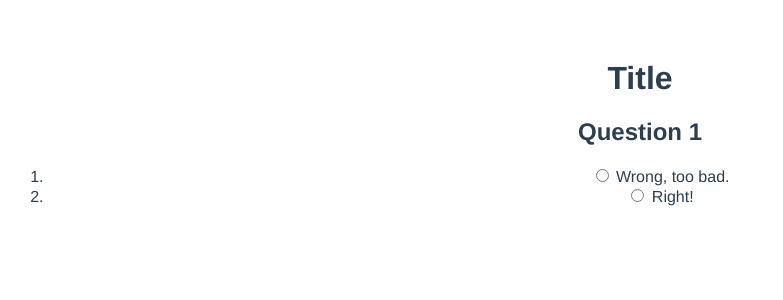
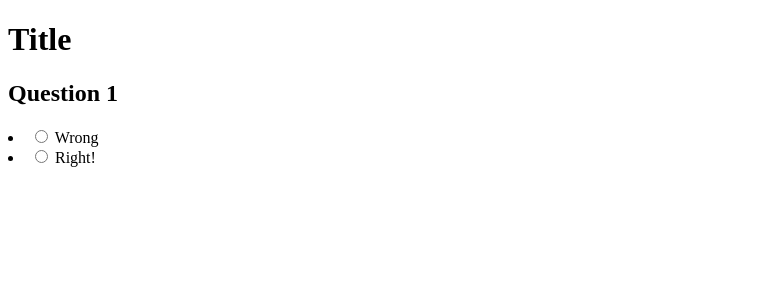
Before and after one commit to LariWa/ResearchProject-PerceptionOfFeedback, a Vue app in the folder hello-world/: page / in a window 1280 px wide. Shown: the top 300 px of the page, without its empty margins (0-783 px from the left). Built offline with nearby package versions, Linux system fonts and the light colour scheme.

Commit message:
added visual and audio feedback

```diff
--- a/hello-world/src/App.vue
+++ b/hello-world/src/App.vue
@@ -1,26 +1,14 @@
 <template>
   <Mainpage />
-
 </template>
 
 <script>
-import Mainpage from './components/Mainpage.vue'
+import Mainpage from "./components/Mainpage.vue";
 
 export default {
-  name: 'App',
+  name: "App",
   components: {
-    Mainpage
-  }
-}
+    Mainpage,
+  },
+};
 </script>
-
-<style>
-#app {
-  font-family: Avenir, Helvetica, Arial, sans-serif;
-  -webkit-font-smoothing: antialiased;
-  -moz-osx-font-smoothing: grayscale;
-  text-align: center;
-  color: #2c3e50;
-  margin-top: 60px;
-}
-</style>
--- a/hello-world/src/components/Mainpage.vue
+++ b/hello-world/src/components/Mainpage.vue
@@ -17,10 +17,8 @@ export default {
     return {
       question1: {
         text: "Question 1",
-        responses: [
-          { text: "Wrong, too bad." },
-          { text: "Right!", correct: true },
-        ],
+        responses: [{ text: "Wrong" }, { text: "Right!", correct: true }],
+        feedback: "visualaudio", //visual, audio, visualaudio or none
       },
     };
   },
--- a/hello-world/src/components/question.vue
+++ b/hello-world/src/components/question.vue
@@ -1,7 +1,7 @@
 <template>
   <div>
     <h2>{{ question.text }}</h2>
-    <ol>
+
     <li v-for="response in question.responses" :key="response">
       <label>
         <input
@@ -12,7 +12,18 @@
         {{ response.text }}
       </label>
     </li>
-    </ol>
+    <!-- visual feedback -->
+    <div v-show="correctAnswer && question.feedback.includes('visual')">
+      yeay correct answer
+    </div>
+    <div
+      v-show="
+        selected && !correctAnswer && question.feedback.includes('visual')
+      "
+    >
+      oh no
+    </div>
+    <!-- audio feedback -->
   </div>
 </template>
 
@@ -23,11 +34,29 @@ export default {
   props: {
     question: Object,
   },
-  data() {},
+  data: function() {
+    return {
+      correctAnswer: false,
+      selected: false,
+      correctAudio: new Audio(
+        "http://freesoundeffect.net/sites/default/files/feedback-correct-3.wav-sound-effect-55313111.mp3"
+      ),
+      incorrectAudio: new Audio(
+        "http://freesoundeffect.net/sites/default/files/feedback-incorrect-1.wav-sound-effect-41122437.mp3"
+      ),
+    };
+  },
 
   methods: {
     feedback(correct) {
-      console.log("feedback" + correct);
+      this.selected = true;
+      if (correct) this.correctAnswer = true;
+      else this.correctAnswer = false;
+      //audio feedback
+      if (this.question.feedback.includes("audio")) {
+        if (correct) this.correctAudio.play();
+        else this.incorrectAudio.play();
+      }
     },
   },
 };
```
Lines whose indentation alone changed are shown as unchanged.
